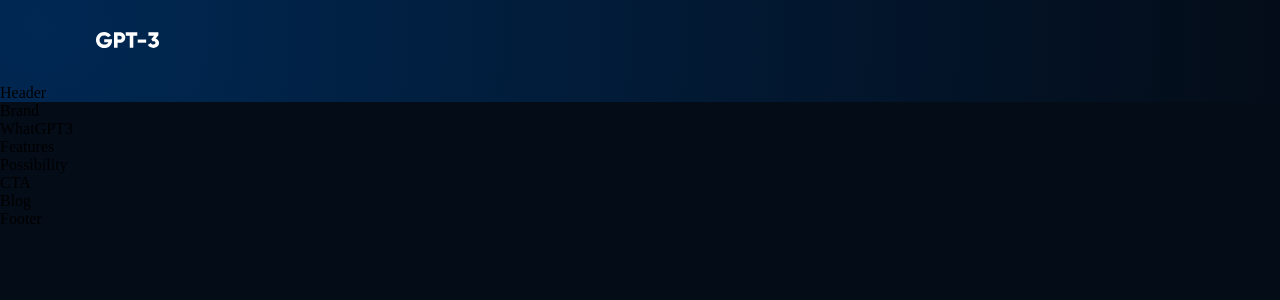
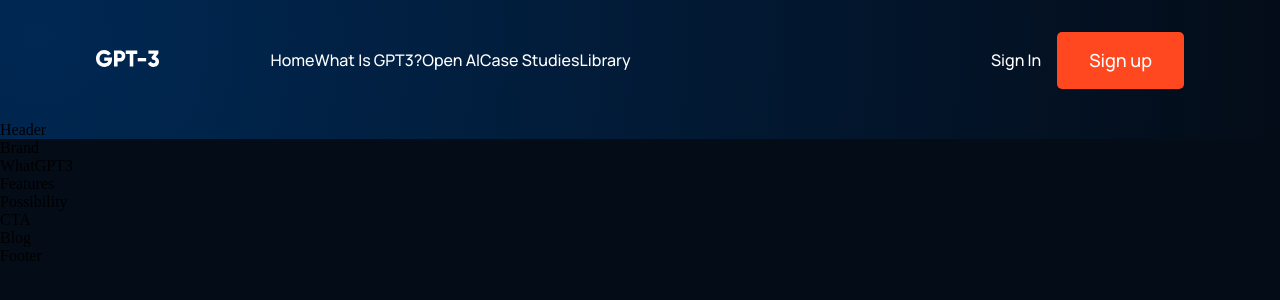
Before and after one commit to xclusive2010/reactx, a React (Create React App) app: page / in a window 1280 px wide. Shown: the top 300 px of the page. Built offline with nearby package versions, Linux system fonts and the light colour scheme.

Commit message:
progress even though e never work

```diff
--- a/src/components/navbar/Navbar.jsx
+++ b/src/components/navbar/Navbar.jsx
@@ -1,19 +1,60 @@
-import React from 'react'
+import React, { useState } from 'react';
+import { RiMenu3Line, RiCloseLine } from "react-icons/ri";
+import logo from "../../assets/logo.svg"
 import "./navbar.css"
-import {RiMenu3Line, RiCloseLin} from "react-icons";
-import logo from "../../assets/logo.svg"
 
 
+const Menu = () => (
+  <>
+    <p><a href="#home">Home</a></p>
+    <p><a href="#wgpt3">What is GPT3?</a></p>
+    <p><a href="#possibility">Open AI</a></p>
+    <p><a href="#features">Case Studies</a></p>
+    <p><a href="#blog">Library</a></p>
+  </>
+)
+
 const Navbar = () => {
+  const [toggleMenu, setToggleMenu] = useState(false);
+
   return (
     <div className="gpt3__navbar">
       <div className='gpt3__navbar-links'>
+
         <div className='gpt3__navbar-links_logo'>
-          <img src={logo} alt="logo"/>
+          <img src={logo} alt="logo" />
         </div>
+
         <div className='gpt3__navbar-links_container'>
+          <Menu />
+        </div>
 
-        </div>
+      </div>
+
+      <div className='gpt3__navbar-sign'>
+        <p>Sign in</p>
+        <button type="button"> Sign up</button>
+      </div>
+
+      <div className='gpt3__navbar-menu'>
+        {toggleMenu
+          ? <RiCloseLine color="#fff" size={27} onclick={() => setToggleMenu(false)} />
+          : <RiMenu3Line color="#fff" size={27} onclick={() => setToggleMenu(true)} />
+        }
+        {toggleMenu && (
+          <div className='gpt3__navbar-menu_container scale-up-center'>
+            <div className='gpt3__navbar-menu_container-links'>
+              <Menu/>
+
+              <div className='gpt3__navbar-menu_container-links-sign'>
+               <p>Sign in</p>
+               <button type="button"> Sign up</button>
+              </div>
+
+            </div>
+          </div>
+        )}
+
       </div>
     </div>
   )
--- a/src/components/navbar/navbar.css
+++ b/src/components/navbar/navbar.css
@@ -2,20 +2,138 @@
     display: flex;
     justify-content: space-between;
     align-items: center;
-    padding:2rem 6rem ;
+    padding: 2rem 6rem;
 }
-.gpt3__navbar-links{
+
+.gpt3__navbar-links {
     flex: 1;
     display: flex;
+    gap: 5rem;
     justify-content: flex-start;
     align-items: center;
 }
 
-.gpt3__navbar-links_logo{
-    margin-right: 2rem ;
+.gpt3__navbar-links_logo {
+    margin-right: 2rem;
 }
 
-.gpt3__navbar-links_logo img{
- width: 62.56px;
- height: 16.02px;
+.gpt3__navbar-links_logo img {
+    width: 62.56px;
+    height: 16.02px;
 }
+
+.gpt3__navbar-links_container {
+    display: flex;
+    text-align: center;
+    flex-direction: row;
+}
+
+.gpt3__navbar-sign {
+    display: flex;
+    justify-content: flex-end;
+    align-items: center;
+}
+
+p {
+    color: white;
+    font-family: var(--font-family);
+    font-weight: 500;
+    line-height: 24.59px;
+    text-transform: capitalize;
+
+    margin: 0 1rem;
+    cursor: pointer;
+}
+
+.gpt3__navbar-sign button {
+    padding: 1rem 2rem;
+    font-family: var(--font-family);
+    font-weight: 500;
+    font-size: 18px;
+    line-height: 25px;
+    background: #FF4820;
+    border-radius: 5px;
+    outline: none;
+    border: 0;
+    cursor: pointer;
+    color: white;
+    transition: 1s;
+}
+.gpt3__navbar-sign button:hover,.gpt3__navbar-menu_container button:hover{
+    background: white;
+    transition: 1s;
+
+    color: #FF4820;
+}
+
+.gpt3__navbar-menu{
+ margin-left: 1rem;
+
+ display: none;
+ position: relative;
+}
+
+.gpt3__navbar-menu svg{
+    cursor: pointer;
+}
+
+.gpt3__navbar-menu_container{
+    display: flex;
+    justify-content: flex-end;
+    align-items: flex-end;
+    flex-direction: column;
+
+     text-align:end;
+     background: var(--color-footer);
+     padding:2rem;
+     position: absolute;
+     top: 40px;
+     right: 0;
+     margin-top: 1rem;
+     min-width: 210px;
+     border-radius: 5px;
+     box-shadow: 0 0 5 rgba(0,0,0,0.2);
+}
+
+.gpt3__navbar-links_container p{
+    margin: 1rem 0;
+}
+
+.gpt3__navbar-menu_container-links-sign{
+    display: none;
+}
+
+@media  screen and (max-width:1050px) {
+    .gpt3__navbar-links_container{
+        display:none;
+    }
+
+    .gpt3__navbar-menu{
+      display: flex;
+    }
+}
+
+
+@media  screen and (max-width:700px) {
+    .gpt3__navbar{
+       padding: 2rem 4rem;
+    }
+}
+
+@media  screen and (max-width:550px) {
+    .gpt3__navbar{
+       padding: 2rem ;
+    }
+
+    .gpt3__navbar-sign{
+        display: none;
+    }
+
+    .gpt3__navbar-menu_container{
+        top: 20px;
+    }
+
+    .gpt3__navbar-menu_container-links-sign{
+        display: block;
+    }
+}
```
